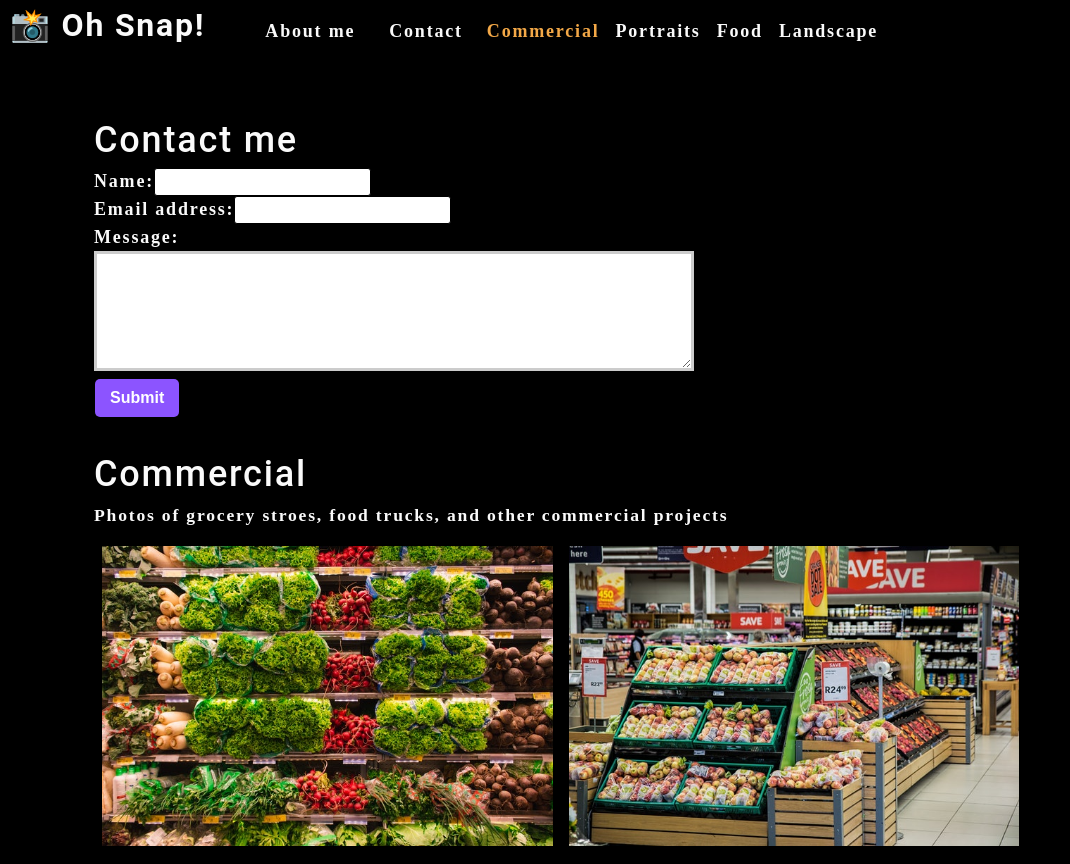
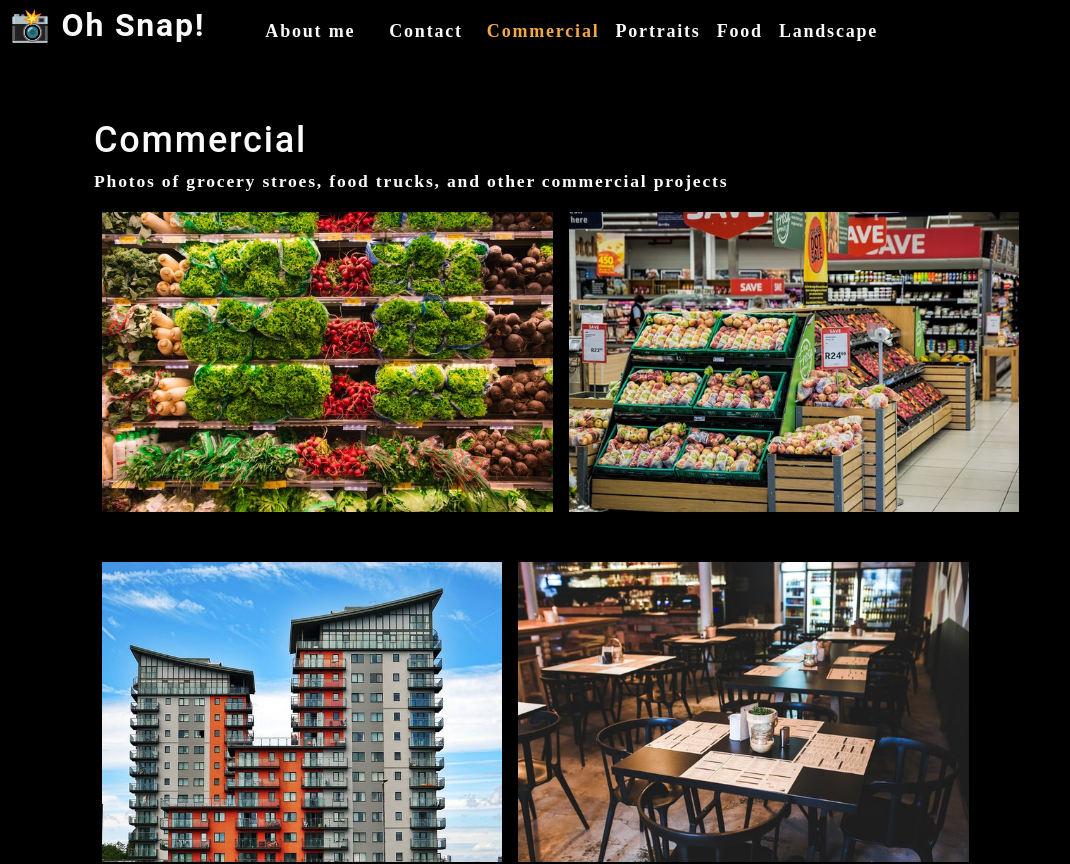
Before and after one commit to SabotageCat/photo-port, a React (Create React App) app: page / in a window 1280 px wide. Shown: the top 864 px of the page, without its empty margins (0-1070 px from the left). Built offline with nearby package versions, Linux system fonts and the light colour scheme.

Commit message:
added conditional rendering for contact form

```diff
--- a/src/App.js
+++ b/src/App.js
@@ -5,6 +5,7 @@
 import Gallery from './components/Gallery';
 
 function App() {
+  const [contactSelected, setContactSelected] = useState(false);
   const [categories] = useState([
     {
         name: "commercial",
@@ -27,11 +28,18 @@
         categories={categories}
         setCurrentCategory={setCurrentCategory}
         currentCategory={currentCategory}
+        contactSelected={contactSelected}
+        setContactSelected={setContactSelected}
       ></Nav>
       <main>
-        <ContactForm></ContactForm>
-        <Gallery currentCategory={currentCategory}></Gallery>
-        <About></About>
+        {!contactSelected ? (
+          <>
+          <Gallery currentCategory={currentCategory}></Gallery>
+          <About></About>
+          </>
+        ) : (
+          <ContactForm></ContactForm>
+        )}
       </main>
     </div>
   );
--- a/src/components/Contact/index.js
+++ b/src/components/Contact/index.js
@@ -1,12 +1,36 @@
 import React, { useState } from 'react';
+import { validateEmail } from '../../utils/helpers';
 
 function ContactForm() {
     const [formState, setFormState] = useState({ name: '', email: '', message: '' });
+    const [errorMessage, setErrorMessage] = useState();
 
     const { name, email, message } = formState;
 
     function handleChange(e) {
-        setFormState({...formState, [e.target.name]: e.target.value })
+
+        if (e.target.name === 'email') {
+            const isValid = validateEmail(e.target.value);
+            console.log(isValid);
+
+            if (!isValid) {
+                setErrorMessage('Your email is invalid!');
+            } else {
+                setErrorMessage('');
+            }
+        } else {
+            if (!e.target.value.length) {
+                setErrorMessage(`${e.target.name} is required.`);
+            } else {
+                setErrorMessage('');
+            }
+        }
+
+
+        if (!errorMessage) {
+            setFormState({...formState, [e.target.name]: e.target.value });
+        }
+
     };
 
     function handleSubmit(e) {
@@ -20,16 +44,21 @@
             <form id='contact-form' onSubmit={handleSubmit}>
                 <div>
                     <label htmlFor='name'>Name:</label>
-                    <input type="text" name='name' defaultValue={name} onChange={handleChange} />
+                    <input type="text" name='name' defaultValue={name} onBlur={handleChange} />
                 </div>
                 <div>
                     <label htmlFor='email'>Email address:</label>
-                    <input type='email' name='email' defaultValue={email} onChange={handleChange} />
+                    <input type='email' name='email' defaultValue={email} onBlur={handleChange} />
                 </div>
                 <div>
                     <label htmlFor='message'>Message:</label>
-                    <textarea name='message' rows='5' defaultValue={message} onChange={handleChange} />
+                    <textarea name='message' rows='5' defaultValue={message} onBlur={handleChange} />
                 </div>
+                {errorMessage && (
+                    <div>
+                        <p className='error-text'>{errorMessage}</p>
+                    </div>
+                )}
                 <button type='submit'>Submit</button>
             </form>
         </section>
--- a/src/components/Nav/index.js
+++ b/src/components/Nav/index.js
@@ -6,6 +6,8 @@
         categories = [],
         setCurrentCategory,
         currentCategory,
+        contactSelected,
+        setContactSelected
     } = props;
 
     useEffect(() => {
@@ -21,24 +23,25 @@
           </h2>
           <nav>
             <ul className="flex-row">
-              <li className="mx-2">
-                <a data-testid="about" href="#about">
+              <li className='mx-2'>
+                <a data-testid="about" href="#about" onClick={() => setContactSelected(false)}>
                   About me
                 </a>
               </li>
-              <li className="mx-2">
-                <span>Contact</span>
+              <li className={`mx-2 ${contactSelected && 'navActive'}`}>
+                <span onClick={() => setContactSelected(true)}>Contact</span>
               </li>
               {categories.map((category) => (
                 <li
                   className={`mx-1 ${
-                    currentCategory.name === category.name && 'navActive'
+                    currentCategory.name === category.name && !contactSelected && `navActive`
                     }`}
                   key={category.name}
                 >
                   <span
                     onClick={() => {
-                      setCurrentCategory(category)
+                      setCurrentCategory(category);
+                      setContactSelected(false);
                     }}
                   >
                     {capitalizeFirstLetter(category.name)}
```
